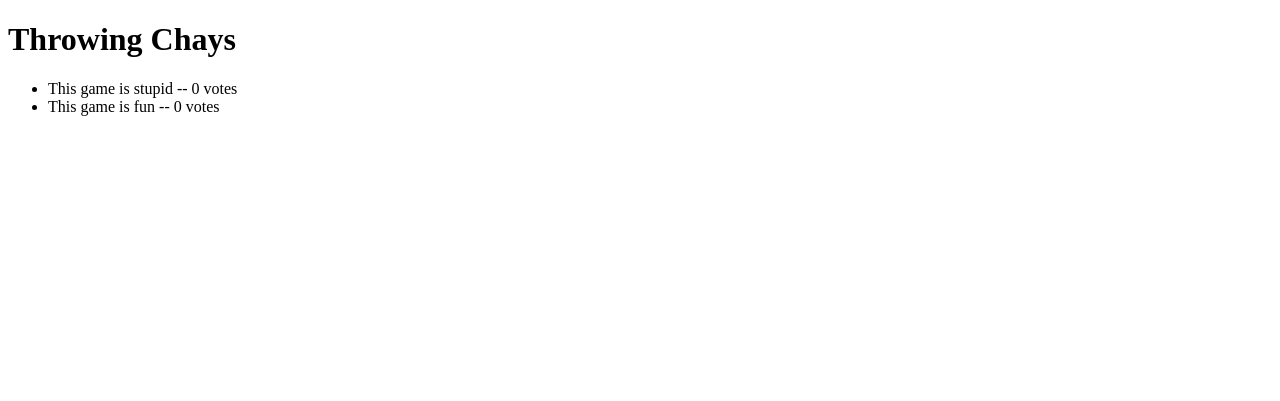
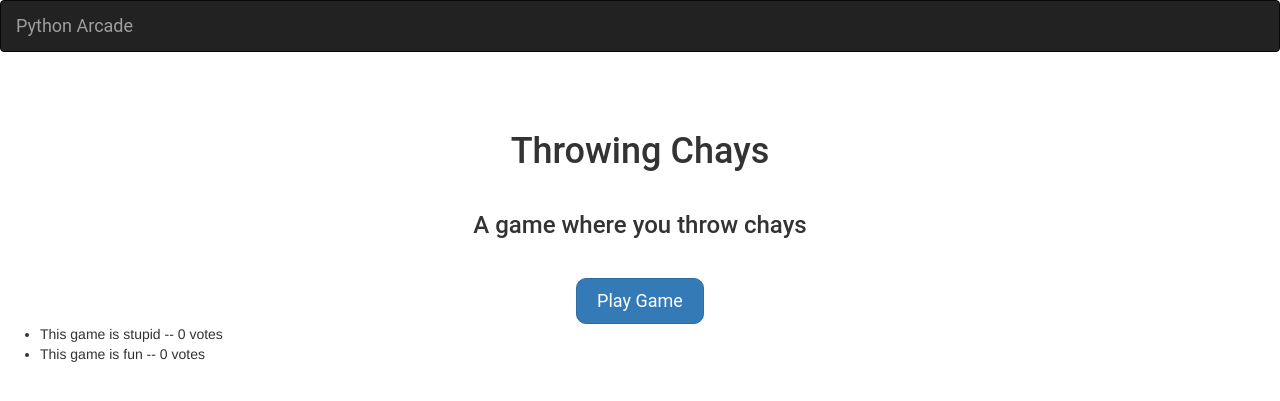
Before and after one commit to chaycode/Python-Arcade, a Django app: page /2/result/ in a window 1280 px wide. Shown: the top 401 px of the page. Run offline with Django 3.2, Linux system fonts and the light colour scheme; data comes from the database, SQL or seed files in the repository; both versions use the stored data as it was after the commit; some libraries are stand-ins or nearby versions.

Commit message:
voting page looks nice

```diff
--- a/pythonArcade/landing/static/landing/style.css
+++ b/pythonArcade/landing/static/landing/style.css
@@ -1,7 +1,9 @@
 #bar{
+  font-family: 'Roboto', sans-serif;
   margin-bottom: 10vh;
 }
 .turd{
+  font-family: 'Roboto', sans-serif;
   display: block;
   margin: auto;
   background: url('assets/flappy/flappy_turd.png');
@@ -9,16 +11,33 @@
   height: 240px;
 }
 .game_name{
+  font-family: 'Roboto', sans-serif;
   display: flex;
   justify-content: center;
   /*margin-left: 2vw;*/
 }
 
+#button{
+  font-family: 'Roboto', sans-serif;
+  display: block;
+  margin-top: 5vh;
+  margin-left: auto;
+  margin-right: auto;
+  width: 10vw;
+  border-radius: 10px;
+}
+
+.vote{
+  font-family: 'Roboto', sans-serif;
+  margin-bottom: 5vh;
+}
 #descript{
+  font-family: 'Roboto', sans-serif;
   margin-top: 5vh;
   text-align: center;
 }
 #box{
+  font-family: 'Roboto', sans-serif;
   border-radius: 25px;
   border: black;
   display: block;
@@ -28,6 +47,20 @@
   margin-top: 40vh
   margin-bottom: 40vh;
 }
-.main{
 
+.box{
+  font-family: 'Roboto', sans-serif;
+  display: block;
+  margin: auto;
+  width: 500px;
 }
+
+#vote_button{
+  margin-top: -5vh;
+  margin-bottom: 5vh;
+}
+
+form{
+  font-family: 'Roboto', sans-serif;
+  margin-left: 10vw;
+}
--- a/pythonArcade/landing/templates/landing/index.html
+++ b/pythonArcade/landing/templates/landing/index.html
@@ -5,6 +5,7 @@
     <meta charset="utf-8">
     <link href="https://maxcdn.bootstrapcdn.com/bootswatch/3.3.7/superhero/bootstrap.min.css" rel="stylesheet" integrity="sha384-Xqcy5ttufkC3rBa8EdiAyA1VgOGrmel2Y+wxm4K3kI3fcjTWlDWrlnxyD6hOi3PF" crossorigin="anonymous">
     <link rel="stylesheet" type="text/css" href="{% static 'landing/style.css' %}">
+    <link href="https://fonts.googleapis.com/css?family=Roboto" rel="stylesheet">
     <title>Python Arcade</title>
 </head>
 
@@ -13,7 +14,7 @@
   <nav id='bar' class="navbar navbar-inverse">
   <div class="container-fluid">
     <div class="navbar-header">
-      <a class="navbar-brand" href="#">Python Arcade</a>
+      <a class="navbar-brand" href="/">Python Arcade</a>
     </div>
     <div class="collapse navbar-collapse" id="bs-example-navbar-collapse-2">
     </div>
--- a/pythonArcade/landing/templates/landing/result.html
+++ b/pythonArcade/landing/templates/landing/result.html
@@ -1,11 +1,34 @@
-<!DOCTYPE html>
+<!DOCTYPE html> {%load staticfiles%}
+
 <html>
-  <head>
+
+
+<head>
     <meta charset="utf-8">
     <title>Python Arcade</title>
-  </head>
-  <body>
-    <h1>{{ game.name }}</h1>
+    <link href="https://maxcdn.bootstrapcdn.com/bootswatch/3.3.7/superhero/bootstrap.min.css" rel="stylesheet" integrity="sha384-Xqcy5ttufkC3rBa8EdiAyA1VgOGrmel2Y+wxm4K3kI3fcjTWlDWrlnxyD6hOi3PF" crossorigin="anonymous">
+    <link rel="stylesheet" type="text/css" href="{% static 'landing/style.css' %}">
+
+</head>
+
+<body>
+
+    <nav id='bar' class="navbar navbar-inverse">
+        <div class="container-fluid">
+            <div class="navbar-header">
+                <a class="navbar-brand" href="/">Python Arcade</a>
+            </div>
+            <div class="collapse navbar-collapse" id="bs-example-navbar-collapse-2">
+            </div>
+        </div>
+    </nav>
+    <div class='box'>
+        <h1 class='game_name'>{{game.name}}</h1>
+        <h3 id='descript'>{{game.descriptions}}</h3>
+        <div class={{game.pic}}></div>
+        <a id='button' href="{{game.link}}" class="btn btn-primary btn-lg">Play Game</a> {% if error_message %}
+        <p><strong>{{ error_message }}</strong></p>{% endif %}
+    </div>
 <ul>
   {% for poll in game.poll_set.all %}
   <li>{{ poll.choice_text }} -- {{ poll.votes }} vote{{ poll.votes|pluralize }} </li>
```
Also changed, not shown: pythonArcade/landing/templates/landing/detail.html (+39 -11 lines), pythonArcade/db.sqlite3.
